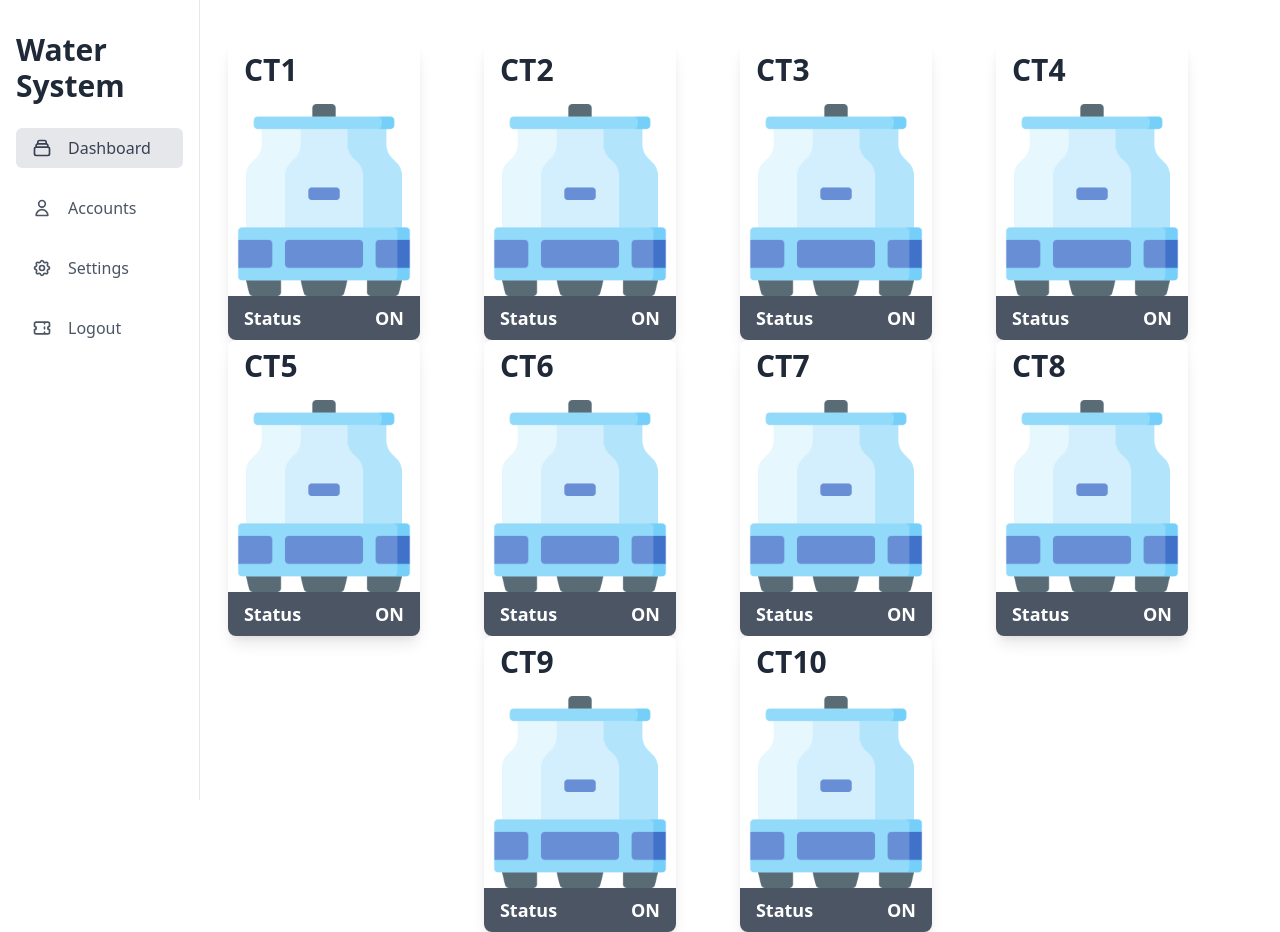
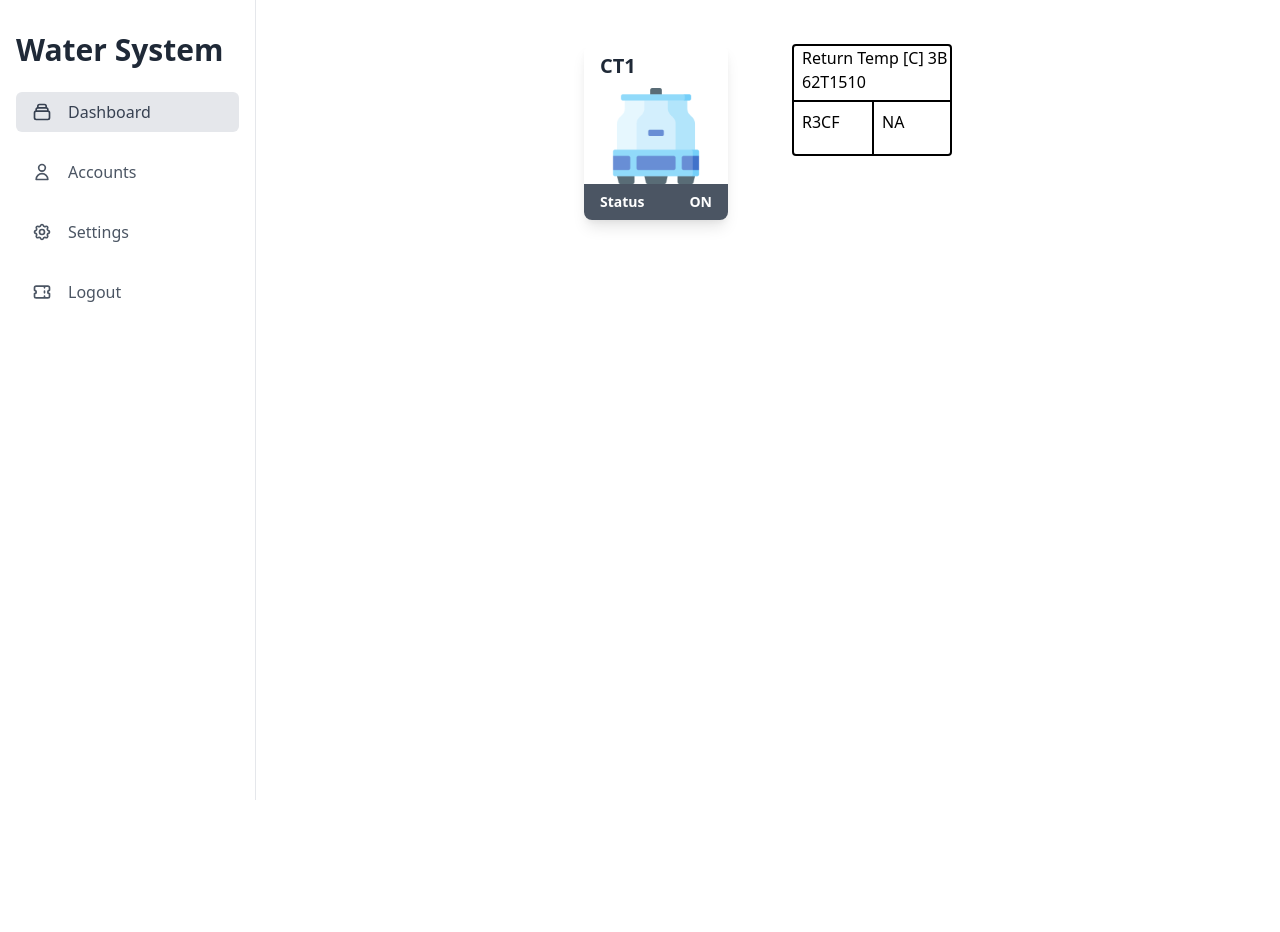
Before and after one commit to moulee40/automatic-water-system, a React (Create React App) app: page /home in a window 1280 px wide. After the commit the page ends 800 px from the top, so only its background shows below. Built offline with nearby package versions, Linux system fonts and the light colour scheme.

Commit message:
Detail box commit

```diff
--- /dev/null
+++ b/src/components/DetailBox.js
@@ -0,0 +1,24 @@
+import React from "react";
+import { withRouter } from "react-router";
+
+class DetailBox extends React.Component {
+
+  render() {
+    return (
+        <div className="flex w-40 h-28 border-2 border-solid border-black rounded relative">
+            <span className="pl-2">Return Temp [C] 3B
+            62T1510
+            </span>
+        <div className='w-20 h-14 border-t-2 border-black border-solid absolute top-1/2 pt-2'>
+            <span className="pl-2">R3CF</span>
+        </div>
+        <div className='h-14 w-20 border-l-2 border-t-2 border-black border-solid absolute top-1/2 left-1/2 pt-2'>
+        <span className="pl-2">NA</span>
+        </div>
+      </div>
+
+    );
+  }
+}
+
+export default withRouter(DetailBox);
--- a/src/components/Main.js
+++ b/src/components/Main.js
@@ -3,6 +3,7 @@ import { withRouter } from "react-router";
 import Sidebar from "./Sidebar";
 import MotorCard from "./MotorCard";
 import Dialog from "./Dialog";
+import DetailBox from "./DetailBox";
 
 class Main extends React.Component {
   constructor(props) {
@@ -39,16 +40,21 @@ class Main extends React.Component {
 
   render() {
     const {openDialog} = this.state;
-    const coolingTower = ["CT1","CT2","CT3","CT4","CT5","CT6","CT7","CT8","CT9","CT10"];
+    const coolingTower = ["CT1"];
     return (
       <div className="space-y-5 h-screen flex">
         {/* <div className="flex justify-end items-center"> */}
 
 
   <Sidebar />
-  <div className="flex flex-wrap p-6 justify-center items-center">
+  <div className="flex flex-1 flex-wrap p-6 justify-center">
   {coolingTower.map((label,index) => {
-  return(<MotorCard label={label} onClick={this.openDialog} key={index}/>);
+  return(
+  <div className="flex">
+  <MotorCard label={label} onClick={this.openDialog} key={index}/>
+  <DetailBox/>
+  </div>
+  );
 })}
 
   </div>
--- a/src/components/MotorCard.js
+++ b/src/components/MotorCard.js
@@ -27,17 +27,17 @@ class MotorCard extends React.Component {
 
   render() {
     return (
-        <div class="max-w-xs overflow-hidden mr-16 bg-white rounded-lg shadow-lg cursor-pointer dark:bg-gray-800 max-h-[296px]" onClick={this.props.onClick}>
+        <div class="max-w-xs overflow-hidden mr-16 bg-white rounded-lg shadow-lg cursor-pointer dark:bg-gray-800 max-h-[176px] min-w-[9rem]" onClick={this.props.onClick}>
         <div class="px-4 py-2">
-            <h1 class="text-3xl font-bold text-gray-800 uppercase dark:text-white">{this.props.label}</h1>
+            <h1 class="text-xl font-bold text-gray-800 uppercase dark:text-white">{this.props.label}</h1>
             {/* <p class="mt-1 text-sm text-gray-600 dark:text-gray-400">Lorem ipsum dolor sit amet consectetur adipisicing elit. Modi quos quidem sequi illum facere recusandae voluptatibus</p> */}
         </div>
 
-        <img class="object-cover w-full h-48 mt-2" src={CoolingTower} alt="NIKE AIR"/>
+        <img class="object-contain w-full h-24" src={CoolingTower} alt="NIKE AIR"/>
 
         <div class="flex items-center justify-between px-4 py-2 bg-gray-600">
-            <h1 class="text-lg font-bold text-white">Status</h1>
-            <h1 class="text-lg font-bold text-white">ON</h1>
+            <h1 class="text-sm font-bold text-white">Status</h1>
+            <h1 class="text-sm font-bold text-white">ON</h1>
             {/* <button class="px-2 py-1 text-xs font-semibold text-gray-900 uppercase transition-colors duration-200 transform bg-white rounded hover:bg-gray-200 focus:bg-gray-400 focus:outline-none">ON</button> */}
         </div>
     </div>
```
